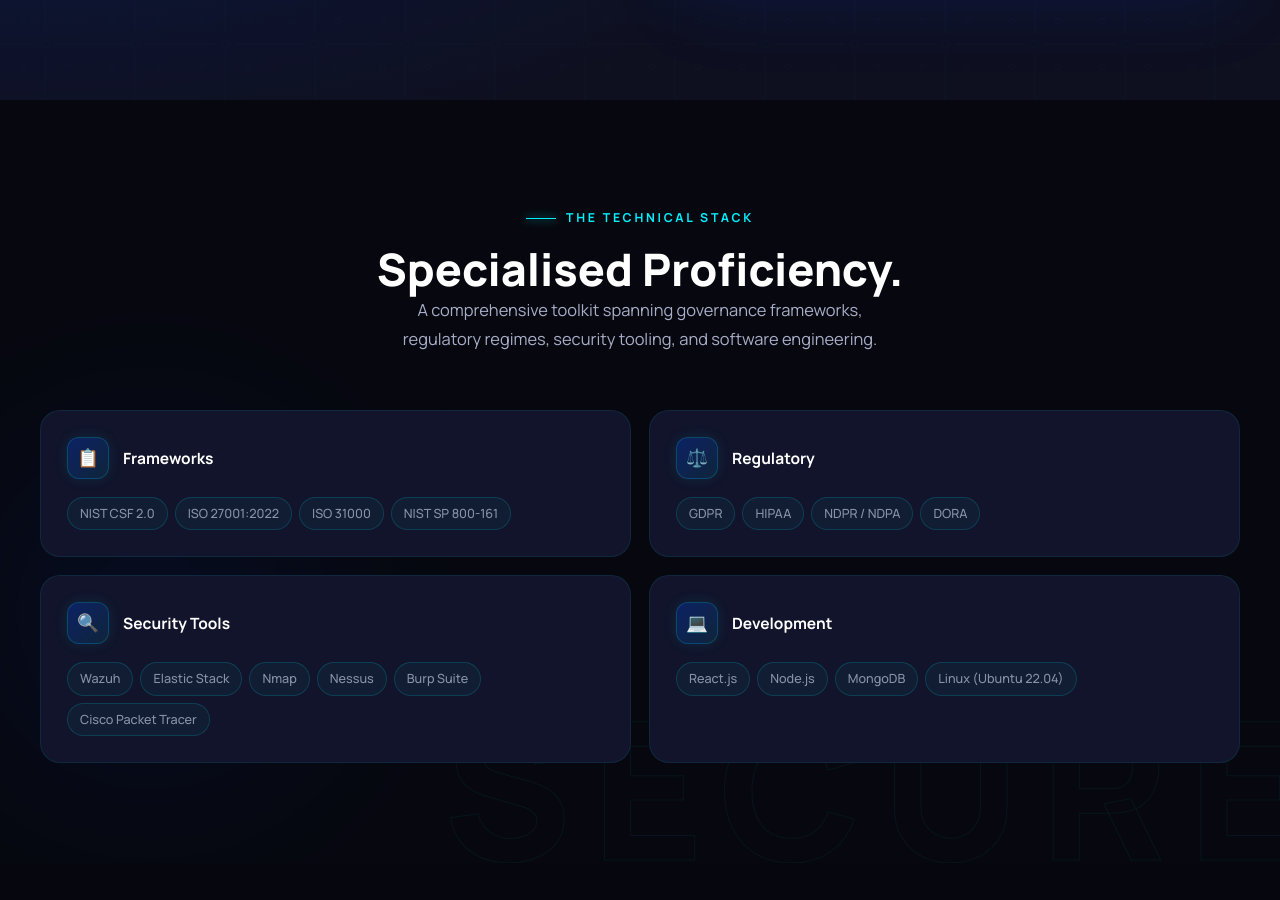
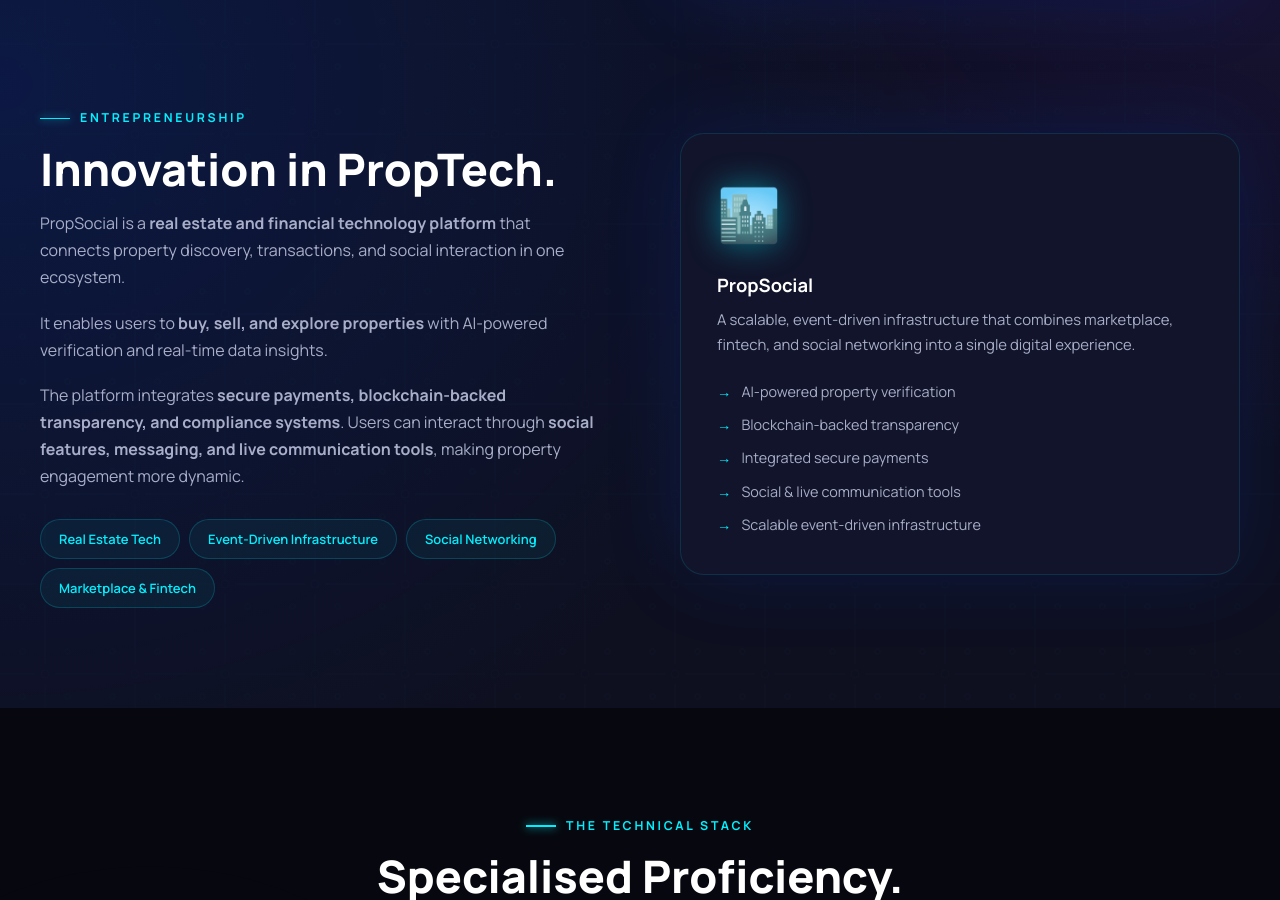
Before and after one commit to PlanetDon/Inny-Stevens, a React (Vite) app in the folder portfolio/: page / in a window 1280 px wide. Shown: the part 7633-8533 px from the top of the page. Built offline with nearby package versions, Linux system fonts and the light colour scheme; no server answers.

Commit message:
Add PropSocial to Innovation section

```diff
--- a/portfolio/src/App.jsx
+++ b/portfolio/src/App.jsx
@@ -502,7 +502,7 @@
   )
 }
 
-/* ─── Payledger / Leadership ────────────────────────────────── */
+/* ─── Ventures & Innovation ─────────────────────────────────── */
 function Leadership() {
   return (
     <section className="sp lead-section" id="leadership">
@@ -527,6 +527,30 @@
             <p>Secure, blockchain-based cross-border payment infrastructure — built from the ground up with security-first architecture.</p>
             <ul className="lead-list">
               {Data.LEAD_LIST.map(item => <li key={item}>{item}</li>)}
+            </ul>
+          </div>
+        </div>
+
+        <div className="lead-grid" style={{ marginTop: '100px' }}>
+          <div className="lead-text" data-sr>
+            <span className="eye">Entrepreneurship</span>
+            <h2 style={{ marginBottom: '14px' }}>Innovation in PropTech.</h2>
+            <p>PropSocial is a <strong>real estate and financial technology platform</strong> that connects property discovery, transactions, and social interaction in one ecosystem.</p>
+            <p>It enables users to <strong>buy, sell, and explore properties</strong> with AI-powered verification and real-time data insights.</p>
+            <p>The platform integrates <strong>secure payments, blockchain-backed transparency, and compliance systems</strong>. Users can interact through <strong>social features, messaging, and live communication tools</strong>, making property engagement more dynamic.</p>
+            <div className="lead-tags">
+              {['Real Estate Tech', 'Event-Driven Infrastructure', 'Social Networking', 'Marketplace & Fintech'].map(t => (
+                <span className="lead-tag" key={t}>{t}</span>
+              ))}
+            </div>
+          </div>
+
+          <div className="lead-visual" data-sr data-d2="">
+            <div className="lead-big">🏙️</div>
+            <h3>PropSocial</h3>
+            <p>A scalable, event-driven infrastructure that combines marketplace, fintech, and social networking into a single digital experience.</p>
+            <ul className="lead-list">
+              {Data.PROPSOCIAL_LIST.map(item => <li key={item}>{item}</li>)}
             </ul>
           </div>
         </div>
--- a/portfolio/src/data/content.js
+++ b/portfolio/src/data/content.js
@@ -148,4 +148,12 @@
   'Executive leadership & team building',
 ]
 
+export const PROPSOCIAL_LIST = [
+  'AI-powered property verification',
+  'Blockchain-backed transparency',
+  'Integrated secure payments',
+  'Social & live communication tools',
+  'Scalable event-driven infrastructure',
+]
+
 export const PORTRAIT = innyPortrait
```
